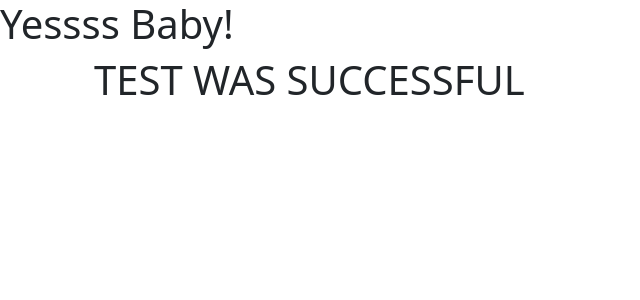
After one commit to Ruffman/rematch, a Django app: page /test/ in a window 1280 px wide. The commit adds this page. Shown: the top 300 px of the page, without its empty margins (0-640 px from the left). Run offline with Django 4.2, Linux system fonts and the light colour scheme.

Commit message:
added a testpage to test extending the basepage

```diff
--- a/rematch/urls.py
+++ b/rematch/urls.py
@@ -20,4 +20,5 @@
 urlpatterns = [
     path('admin/', admin.site.urls),
     path('base/', views.BasePage.as_view(), name='base.html'),
+    path('test/', views.TestPage.as_view(), name='test.html'),
 ]
--- a/rematch/views.py
+++ b/rematch/views.py
@@ -2,6 +2,8 @@
 
 
 
+class TestPage(TemplateView):
+    template_name = 'test.html'
 
 class BasePage(TemplateView):
     template_name = 'base.html'
--- a/templates/base.html
+++ b/templates/base.html
@@ -17,7 +17,7 @@
 
     <div class="container">
       {% block content %}
-
+      <h2>How do you doooo, fellow kid?</h2>
       {% endblock content %}
     </div>
 
--- /dev/null
+++ b/templates/test.html
@@ -0,0 +1,7 @@
+{% extends "base.html" %}
+
+{% block content %}
+<div class="container">
+  <h1>TEST WAS SUCCESSFUL</h1>
+</div>
+{% endblock content %}
```
